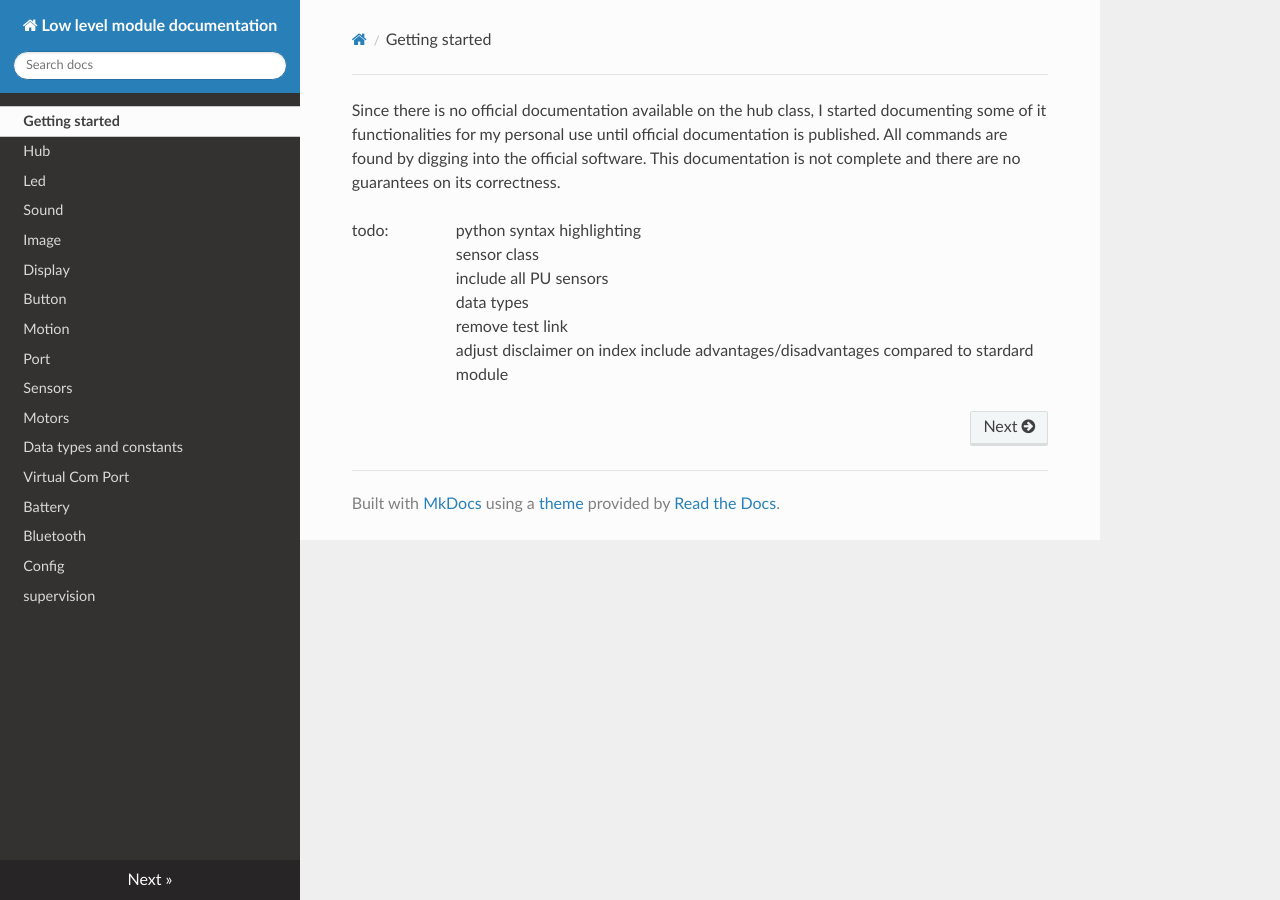
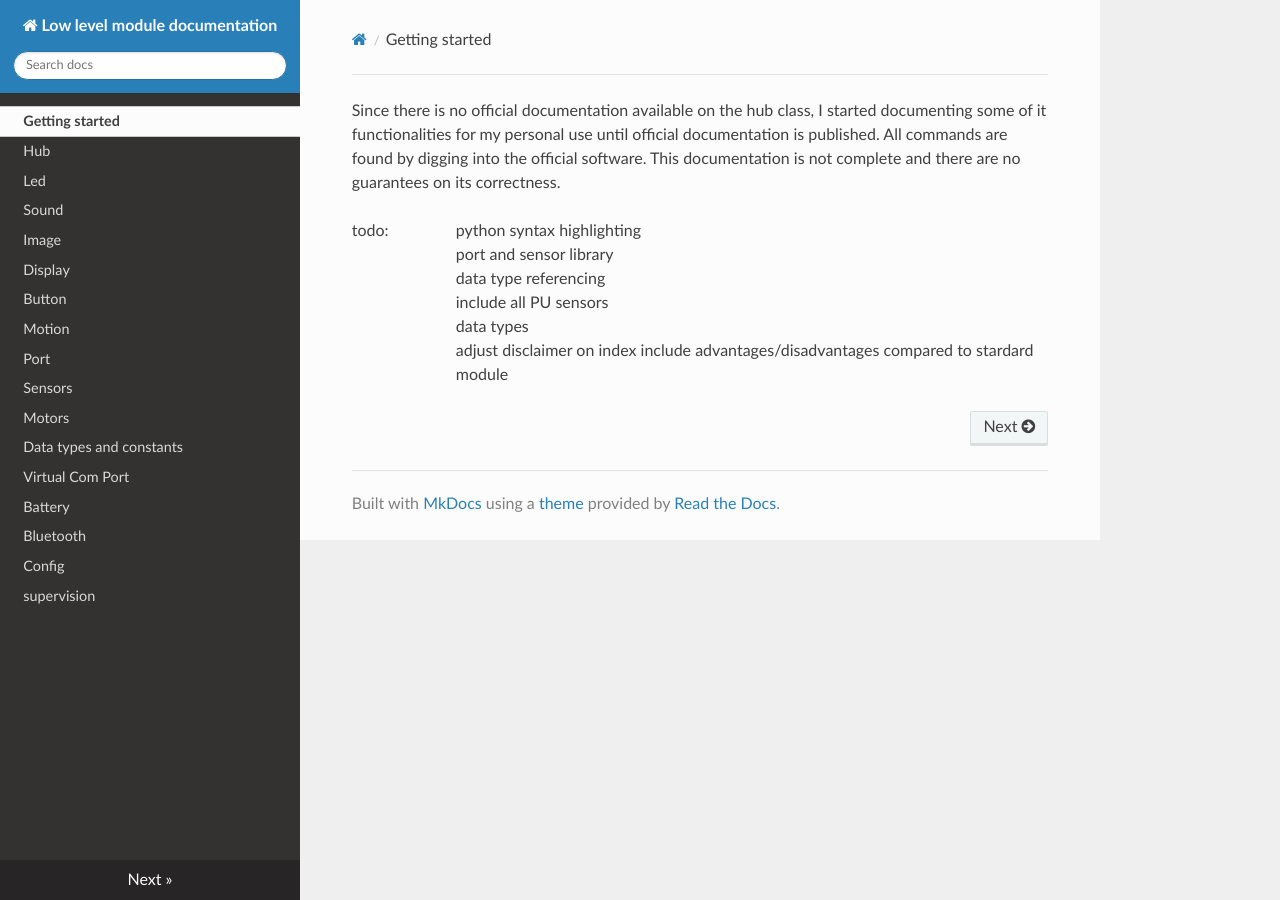
Before and after one commit to NStrijbosch/hub-module-notes, an MkDocs documentation site: the page built from docs/index.md, in a window 1280 px wide. Built offline with MkDocs 1.6.1, drawn with Linux system fonts in a browser that asks for light colours; nearby versions of some CDN libraries.

Commit message:
Update index.md

```diff
--- a/docs/index.md
+++ b/docs/index.md
@@ -1,15 +1,11 @@
-<style type='text/css'>
-.toctree-l2 a {margin-left: 0em;}
-.toctree-l3 {margin-left: 2em;}
-</style>
 
 Since there is no official documentation available on the hub class, I started documenting some of it functionalities for my personal use until official documentation is published. All commands are found by digging into the official software. This documentation is not complete and there are no guarantees on its correctness.
 
 todo:
 
 *  python syntax highlighting
-*  sensor class
+*  port and sensor library
+*  data type referencing
 *  include all PU sensors
 *  data types
-*  remove test link
 *  adjust disclaimer on index include advantages/disadvantages compared to stardard module
```
